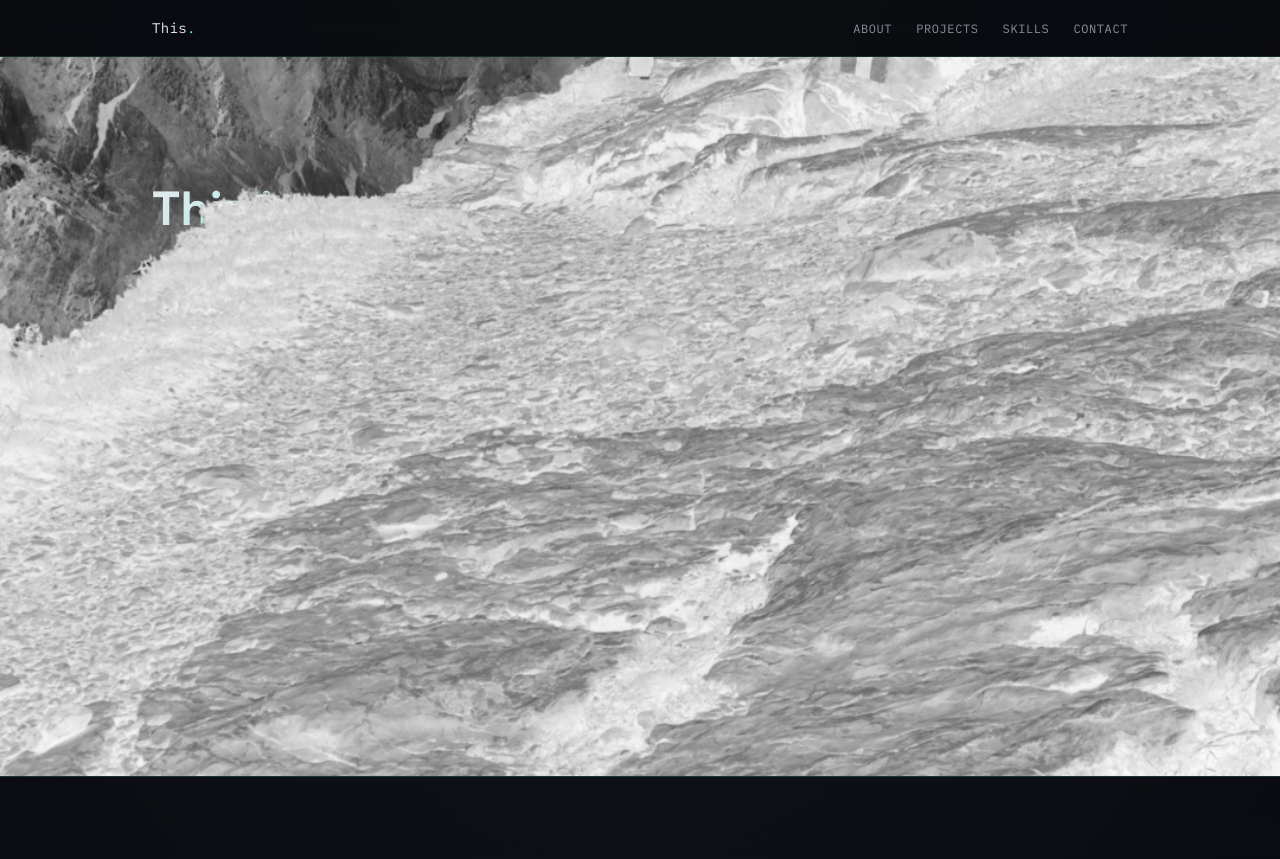
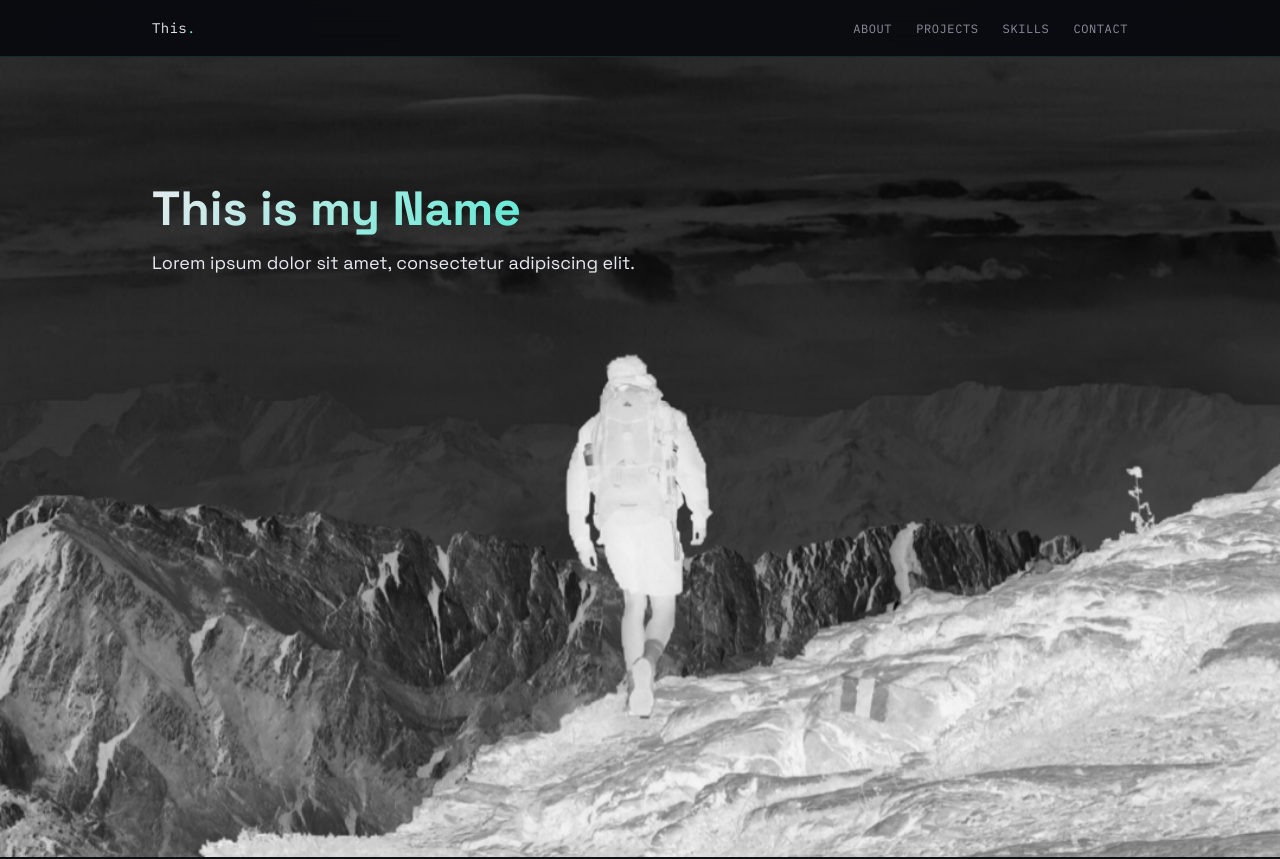
Before and after one commit to pentakoron1/Portfolio-SDB, a React (Vite) app: page / in a window 1280 px wide. Shown: the top 859 px of the page. Built offline with nearby package versions, Linux system fonts and the light colour scheme.

Commit message:
Polished parallax effect

```diff
--- a/src/components/sections/Hero.tsx
+++ b/src/components/sections/Hero.tsx
@@ -1,26 +1,21 @@
 
-import { ParallaxImageLayer } from '../three/ParallaxImageLayer'
+import { ParallaxScene } from '../three/ParallaxScene'
 import { profile } from '../../data/profile'
+
+const layers = [
+    { src: '/images/hero/sky.webp',        pan: 0, z: 0 },
+    { src: '/images/hero/backmountains.webp',  pan: 0.2, z: 1 },
+    { src: '/images/hero/formountains.webp',  pan: 0.5, z: 2 },
+    { src: '/images/hero/foreground.webp', pan: 1,   z: 3 },
+]
 
 export function Hero() {
     return (
-        <section
-            id="top"
-            className="relative h-[90vh] min-h-125 overflow-hidden border-b border-border"
-        >
-            <ParallaxImageLayer src="/images/hero/sky.webp"        speed={0.5}  z={0} />
-            <ParallaxImageLayer src="/images/hero/backmountains.webp"  speed={0.35} z={1} />
-            <ParallaxImageLayer src="/images/hero/formountains.webp"      speed={0.2}  z={2} />
-
-            {/* text sits between the mid layers and the foreground */}
-            <div className="relative z-3 mx-auto max-w-5xl px-6 pt-32">
-                <h1 className="text-5xl font-bold">
-                    <span className="text-gradient-accent">{profile.name}</span>
-                </h1>
-                <p className="mt-4 text-lg">{profile.tagline}</p>
-            </div>
-
-            <ParallaxImageLayer src="/images/hero/foreground.webp" speed={0.05} z={4} />
-        </section>
+        <ParallaxScene layers={layers} aspect={2 / 3} textZ={1.5}>
+            <h1 className="text-5xl font-bold">
+                <span className="text-gradient-accent">{profile.name}</span>
+            </h1>
+            <p className="mt-4 text-lg">{profile.tagline}</p>
+        </ParallaxScene>
     )
 }
--- a/src/components/three/ParallaxImageLayer.tsx
+++ b/src/components/three/ParallaxImageLayer.tsx
@@ -1,12 +1,14 @@
-import { useParallax } from './UseParallax.tsx'
+import { useParallax } from './UseParallax'
 
 type LayerProps = {
     src: string
-    speed: number // 0 = moves with the page, higher = drifts down more (feels farther away)
+    speed: number
     z: number
+    focus?: string // where the crop is centered, e.g. '50% 50%' (center), '50% 30%' (a bit higher)
+    zoom?: number  // extra zoom on top of the cover fit, 1 = none
 }
 
-export function ParallaxImageLayer({ src, speed, z }: LayerProps) {
+export function ParallaxImageLayer({ src, speed, z, focus = '50% 50%', zoom = 1 }: LayerProps) {
     const ref = useParallax<HTMLDivElement>(speed)
 
     return (
@@ -15,13 +17,21 @@ export function ParallaxImageLayer({ src, speed, z }: LayerProps) {
             className="pointer-events-none absolute inset-x-0"
             style={{
                 zIndex: z,
-                // extend the layer upward so no gap appears as it drifts down
                 top: `-${speed * 100}%`,
                 height: `${100 + speed * 100}%`,
             }}
             aria-hidden
         >
-            <img src={src} alt="" className="h-full w-full object-cover object-bottom" />
+            <img
+                src={src}
+                alt=""
+                className="h-full w-full object-cover"
+                style={{
+                    objectPosition: focus,
+                    transform: `scale(${zoom})`,
+                    transformOrigin: focus,
+                }}
+            />
         </div>
     )
 }
--- /dev/null
+++ b/src/components/three/ParallaxScene.tsx
@@ -0,0 +1,96 @@
+import { useEffect, useRef, useState, type ReactNode } from 'react'
+
+export type SceneLayer = {
+    src: string
+    pan: number // 1 = moves with the page (near), lower = slower (far)
+    z: number
+}
+
+type Props = {
+    layers: SceneLayer[]
+    aspect: number
+    start?: number
+    minCover?: number
+    textZ?: number // stacking position of the text; between two layer z values to sit between them
+    children?: ReactNode
+}
+
+export function ParallaxScene({ layers, aspect, start = 0.5, minCover = 2, textZ = 1.5, children }: Props) {
+    const outerRef = useRef<HTMLElement>(null)
+    const layerRefs = useRef<(HTMLDivElement | null)[]>([])
+    const [vp, setVp] = useState({ w: 0, h: 0 })
+
+    useEffect(() => {
+        const measure = () => setVp({ w: window.innerWidth, h: window.innerHeight })
+        measure()
+        window.addEventListener('resize', measure)
+        return () => window.removeEventListener('resize', measure)
+    }, [])
+
+    const imgH = Math.max(vp.w / aspect, vp.h * minCover)
+    const imgW = imgH * aspect
+    const travel = imgH - vp.h              // hidden image height
+    const scrollDist = travel * (1 - start) // only the part below the start point is revealed
+
+    useEffect(() => {
+        const outer = outerRef.current
+        if (!outer) return
+
+        const apply = (progress: number) => {
+            layers.forEach((layer, i) => {
+                const el = layerRefs.current[i]
+                if (!el) return
+                const offset = travel * (start + (1 - start) * progress * layer.pan)
+                el.style.transform = `translate3d(0, ${-offset}px, 0)`
+            })
+        }
+
+        if (window.matchMedia('(prefers-reduced-motion: reduce)').matches) {
+            apply(0)
+            return
+        }
+
+        let frame = 0
+        const update = () => {
+            frame = 0
+            const p = scrollDist > 0 ? -outer.getBoundingClientRect().top / scrollDist : 0
+            apply(Math.min(Math.max(p, 0), 1))
+        }
+        const onScroll = () => {
+            if (!frame) frame = requestAnimationFrame(update)
+        }
+
+        update()
+        window.addEventListener('scroll', onScroll, { passive: true })
+        return () => {
+            window.removeEventListener('scroll', onScroll)
+            cancelAnimationFrame(frame)
+        }
+    }, [layers, travel, scrollDist, start])
+
+    return (
+        <section ref={outerRef} id="top" className="relative" style={{ height: vp.h + scrollDist }}>
+            <div className="sticky top-0 overflow-hidden" style={{ height: vp.h }}>
+                {layers.map((layer, i) => (
+                    <div
+                        key={layer.src}
+                        ref={(el) => {
+                            layerRefs.current[i] = el
+                        }}
+                        className="pointer-events-none absolute top-0 will-change-transform"
+                        style={{ zIndex: layer.z, width: imgW, height: imgH, left: (vp.w - imgW) / 2 }}
+                        aria-hidden
+                    >
+                        <img src={layer.src} alt="" className="h-full w-full" />
+                    </div>
+                ))}
+                <div
+                    className="pointer-events-none relative mx-auto max-w-5xl px-6 pt-32"
+                    style={{ zIndex: textZ }}
+                >
+                    <div className="pointer-events-auto">{children}</div>
+                </div>
+            </div>
+        </section>
+    )
+}
```
